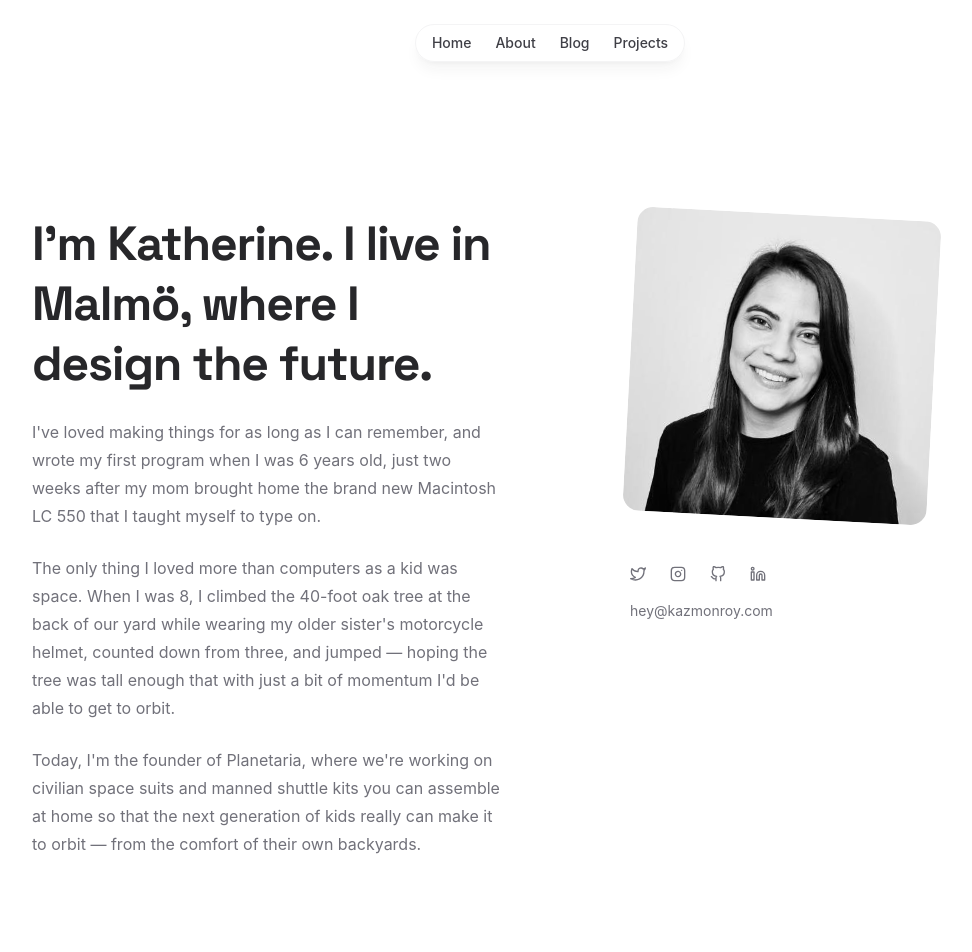
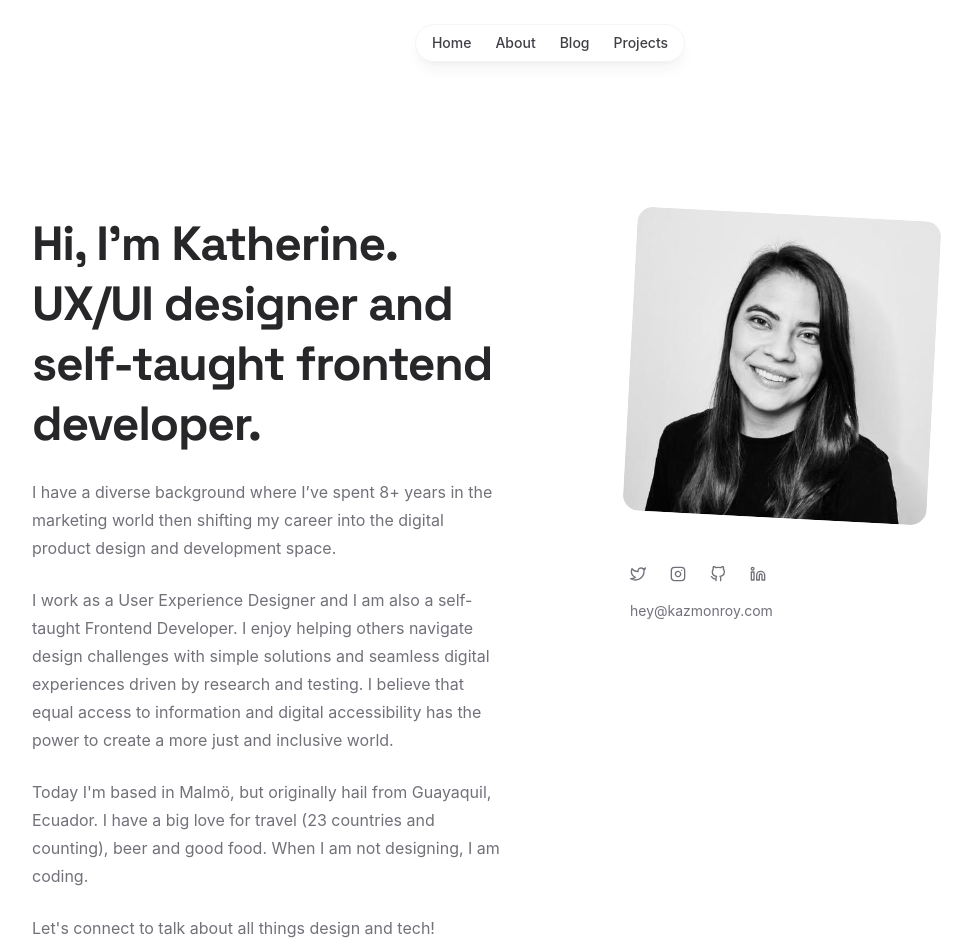
Before and after one commit to kazmonroy/my-blog, a Next.js app: page /about in a window 1280 px wide. Shown: the top 952 px of the page, without its empty margins (90-1062 px from the left). Built offline with nearby package versions, Linux system fonts and the light colour scheme.

Commit message:
Update hero and about me section

```diff
--- a/app/(user)/about/page.js
+++ b/app/(user)/about/page.js
@@ -22,27 +22,30 @@ export default function About() {
             <h1
               className={`${space_grotesk.className} text-4xl font-bold tracking-tight text-zinc-800 dark:text-zinc-100 sm:text-5xl  sm:leading-tight`}
             >
-              I'm Katherine. I live in Malmö, where I design the future.
+              Hi, I'm Katherine. UX/UI designer and self-taught frontend
+              developer.
             </h1>
             <p className='text-base font-regular leading-7 text-zinc-500 dark:text-zinc-400'>
-              I've loved making things for as long as I can remember, and wrote
-              my first program when I was 6 years old, just two weeks after my
-              mom brought home the brand new Macintosh LC 550 that I taught
-              myself to type on.
+              I have a diverse background where I’ve spent 8+ years in the
+              marketing world then shifting my career into the digital product
+              design and development space.
             </p>
             <p className='text-base font-regular leading-7 text-zinc-500 dark:text-zinc-400'>
-              The only thing I loved more than computers as a kid was space.
-              When I was 8, I climbed the 40-foot oak tree at the back of our
-              yard while wearing my older sister's motorcycle helmet, counted
-              down from three, and jumped — hoping the tree was tall enough that
-              with just a bit of momentum I'd be able to get to orbit.
+              I work as a User Experience Designer and I am also a self-taught
+              Frontend Developer. I enjoy helping others navigate design
+              challenges with simple solutions and seamless digital experiences
+              driven by research and testing. I believe that equal access to
+              information and digital accessibility has the power to create a
+              more just and inclusive world.
             </p>
 
             <p className='text-base font-regular leading-7 text-zinc-500 dark:text-zinc-400'>
-              Today, I'm the founder of Planetaria, where we're working on
-              civilian space suits and manned shuttle kits you can assemble at
-              home so that the next generation of kids really can make it to
-              orbit — from the comfort of their own backyards.
+              Today I'm based in Malmö, but originally hail from Guayaquil,
+              Ecuador. I have a big love for travel (23 countries and counting),
+              beer and good food. When I am not designing, I am coding.
+            </p>
+            <p className='text-base font-regular leading-7 text-zinc-500 dark:text-zinc-400'>
+              Let's connect to talk about all things design and tech!
             </p>
           </div>
 
--- a/app/(user)/projects/page.js
+++ b/app/(user)/projects/page.js
@@ -3,7 +3,7 @@ import Project from '../../components/Project';
 
 export default function Projects() {
   return (
-    <div>
+    <div className=''>
       <PageHeader />
       <section className='grid grid-cols-1 sm:gap-y-16 sm:grid-cols-2 sm:px-4 lg:grid-cols-3 bg-white sm:mx-8 sm:border-x-2 border-x-zinc-100/50 dark:bg-zinc-900 dark:border-x-zinc-50/5 lg:px-16 py-8 max-h-screen	'>
         <Project
--- a/app/components/Hero.js
+++ b/app/components/Hero.js
@@ -18,12 +18,12 @@ export default function Hero() {
           <h1
             className={`${space_grotesk.className} text-4xl font-bold tracking-tight text-zinc-800 dark:text-zinc-100 sm:text-5xl sm:leading-tight`}
           >
-            Software designer, founder, and amateur astronaut.
+            UX / UI designer, frontend developer and tech junkie.
           </h1>
           <p className='text-base font-regular leading-7 text-zinc-500 dark:text-zinc-400'>
-            Lorem ipsum dolor sit amet consectetur adipisicing elit. Numquam
-            natus cum eligendi dicta soluta reiciendis sit at eaque cumque
-            consectetur.
+            Hej! I'm Katherine, a UX / UI designer and self-taught frontend
+            developer based in Sweden. I have a passion for crafting digital
+            products that provide a seamless user experience.
           </p>
 
           <ul className='flex gap-6 '>
```
